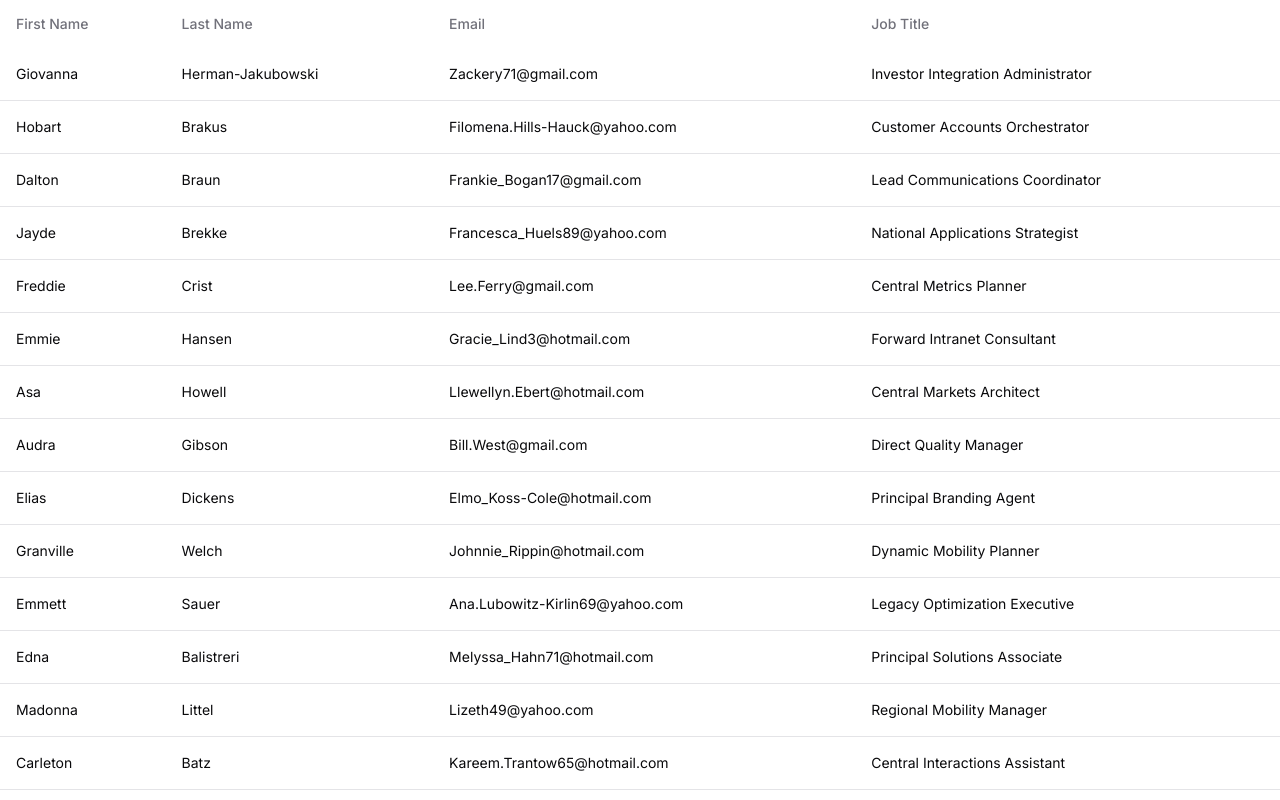
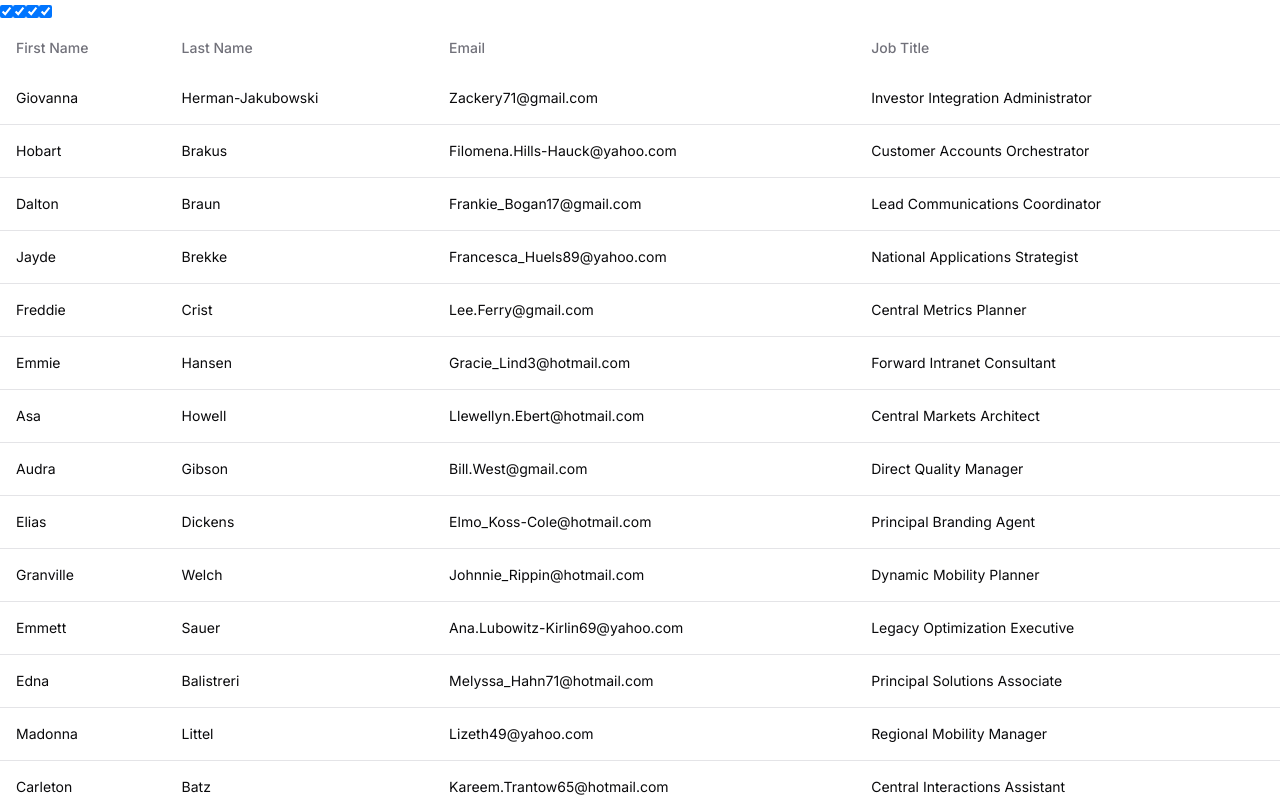
Before and after one commit to jeeehaan/nextjs-datatable, a Next.js app: page / in a window 1280 px wide. Shown: the top 800 px of the page. Built offline with nearby package versions, Linux system fonts and the light colour scheme.

Commit message:
feat: visibility toggle

```diff
--- a/src/components/table/index.tsx
+++ b/src/components/table/index.tsx
@@ -58,6 +58,21 @@ export const TableComponent: React.FC<TableComponentProps> = ({ initialData }) =
   if (!isClient) return null;
 
   return (
+    <div>
+      <div>
+        {table.getAllColumns().map((column) => {
+          return (
+            <input
+              key={column.id}
+              {...{
+                type: 'checkbox',
+                checked: column.getIsVisible(),
+                onChange: column.getToggleVisibilityHandler(),
+              }}
+            />
+          );
+        })}
+      </div>
       <Table>
         {table.getHeaderGroups().map((headerGroup) => {
           return (
@@ -88,5 +103,6 @@ export const TableComponent: React.FC<TableComponentProps> = ({ initialData }) =
           })}
         </TableBody>
       </Table>
+    </div>
   );
 };
```
Lines whose indentation alone changed are shown as unchanged.
